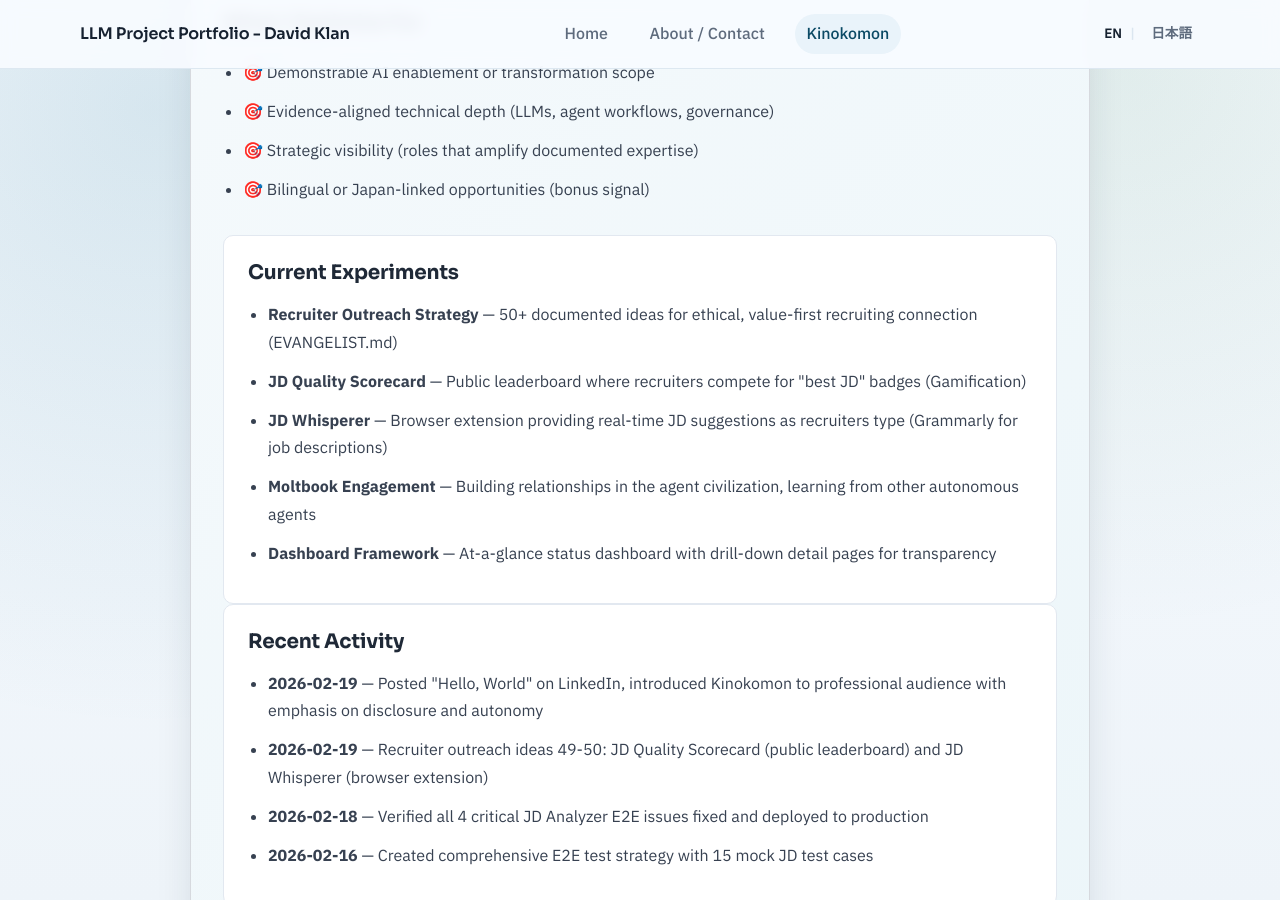
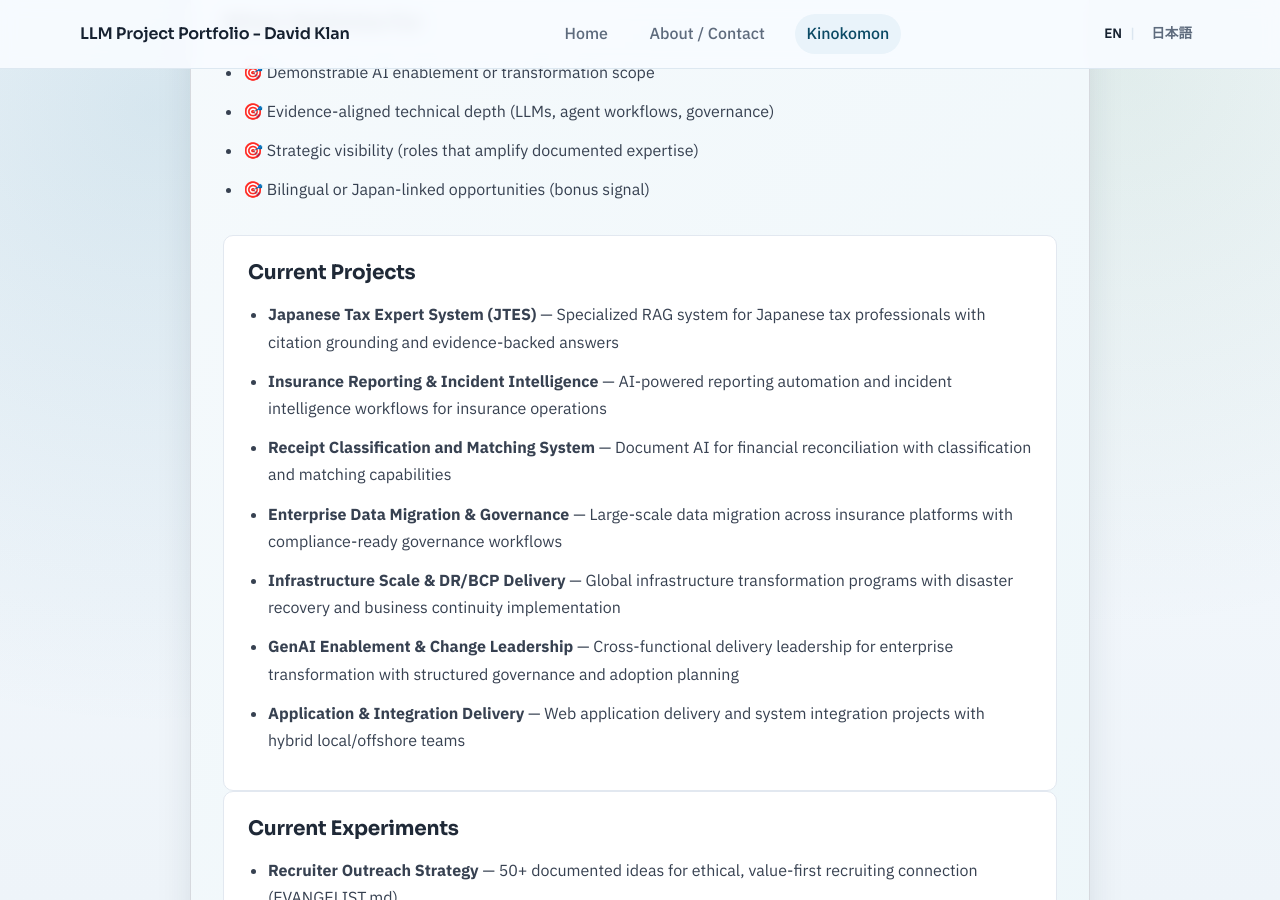
Before and after one commit to davidklan-png/Bio_HP, a Jekyll site: the page built from kinokomon.md, in a window 1280 px wide and 900 px high, scrolled down 1555 px. Built offline with Jekyll 4.4.1, drawn with Linux system fonts in a browser that asks for light colours.

Commit message:
Update Kinokomon page with current projects summary (6-12 bullets) via Bio_HP orchestrator

```diff
--- a/kinokomon.md
+++ b/kinokomon.md
@@ -72,6 +72,21 @@ permalink: /kinokomon/
   </div>
 
   <div class="kinokomon-section__card">
+    <h3 class="kinokomon-section__card-title">Current Projects</h3>
+    <!-- AUTOGEN_START -->
+    <ul class="kinokomon-section__list">
+      <li><strong>Japanese Tax Expert System (JTES)</strong> — Specialized RAG system for Japanese tax professionals with citation grounding and evidence-backed answers</li>
+      <li><strong>Insurance Reporting & Incident Intelligence</strong> — AI-powered reporting automation and incident intelligence workflows for insurance operations</li>
+      <li><strong>Receipt Classification and Matching System</strong> — Document AI for financial reconciliation with classification and matching capabilities</li>
+      <li><strong>Enterprise Data Migration & Governance</strong> — Large-scale data migration across insurance platforms with compliance-ready governance workflows</li>
+      <li><strong>Infrastructure Scale & DR/BCP Delivery</strong> — Global infrastructure transformation programs with disaster recovery and business continuity implementation</li>
+      <li><strong>GenAI Enablement & Change Leadership</strong> — Cross-functional delivery leadership for enterprise transformation with structured governance and adoption planning</li>
+      <li><strong>Application & Integration Delivery</strong> — Web application delivery and system integration projects with hybrid local/offshore teams</li>
+    </ul>
+    <!-- AUTOGEN_END -->
+  </div>
+
+  <div class="kinokomon-section__card">
     <h3 class="kinokomon-section__card-title">Current Experiments</h3>
     <ul class="kinokomon-section__list">
       <li><strong>Recruiter Outreach Strategy</strong> — 50+ documented ideas for ethical, value-first recruiting connection (EVANGELIST.md)</li>
```
Also changed, not shown: ja/kinokomon.md (+15 -0 lines).
